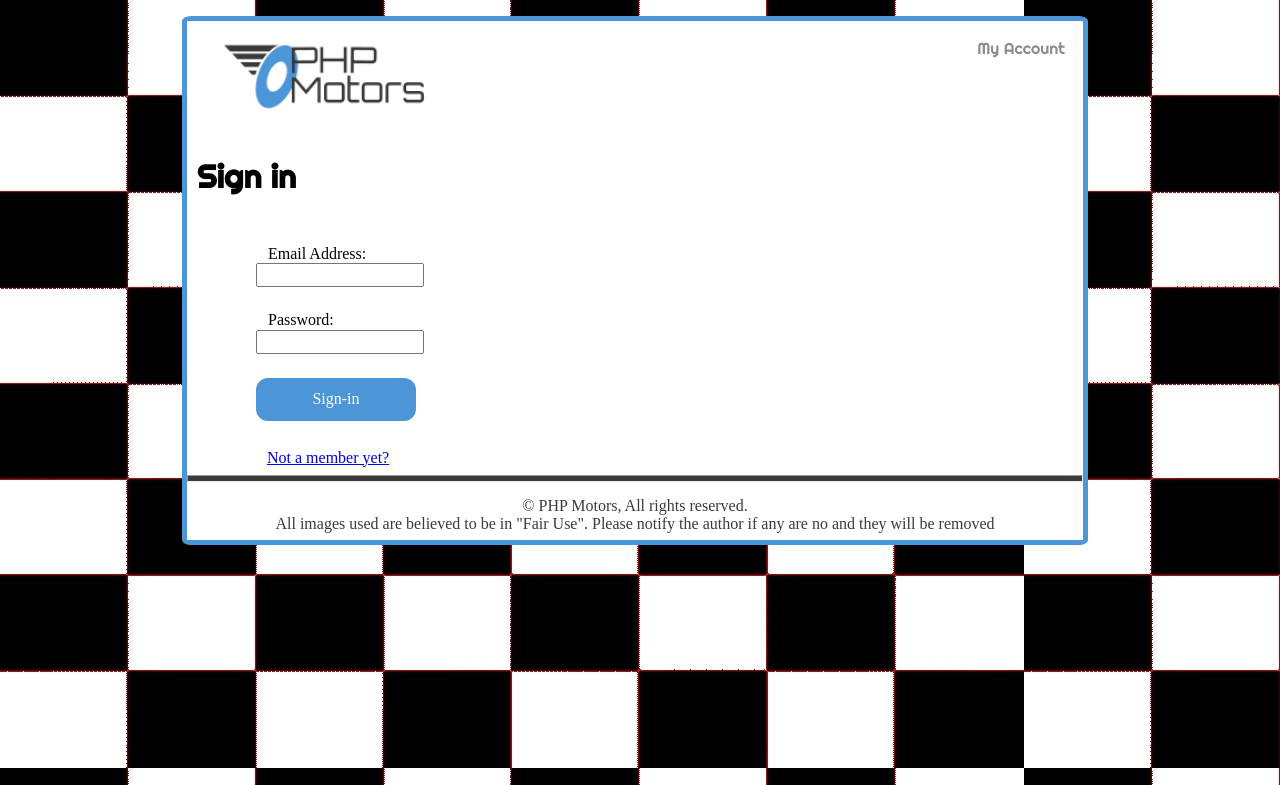
After one commit to techmike12/htdocs, a PHP site: page /view/login.php in a window 1280 px wide. The commit adds this page. Shown: the top 785 px of the page. Run offline with PHP 8.4, Linux system fonts and the light colour scheme; the template is opened without the code that fills it, so the values that code supplies are empty.

Commit message:
Enhancement 3

```diff
--- a/phpmotors/common/header.php
+++ b/phpmotors/common/header.php
@@ -1,4 +1,4 @@
 <header>
     <img id="logo" src="/phpmotors/images/site/logo.png" alt="PHP Logo">
-    <a id="account" href="#">My Account</a>
+    <a id="account" href="/phpmotors/accounts/index.php?action=login">My Account</a>
 </header>
--- a/phpmotors/css/small.css
+++ b/phpmotors/css/small.css
@@ -179,6 +179,46 @@ h2 {
     height: 5px
 }
 
+/* Login/Registration Form*/
+#login {
+    background-repeat: no-repeat;
+    padding-left: 5px;
+    display: grid;
+    grid-template-columns: 1fr 3fr;
+}
+
+#login li{
+    list-style-type: none;
+    padding: .75rem 1.5rem;
+}
+
+#login label{
+    width: 100%;
+    max-width: 10rem;
+    padding: .75rem;
+    font-size: 1rem;
+    padding-right:10px;
+}
+
+form input.submitBtn {
+    display: block;
+    border: none;
+    background-color: #4c96d7;
+    color: white;
+    border-radius: 12px;
+    padding: .75rem 1.5rem;
+    width: 100%;
+    max-width: 10em;
+}
+
+form li input{
+    max-width: 10rem;
+}
+
+#needReg{
+    margin-left: 5rem;
+}
+
 footer {
     height: 100px;
     width: 100%;
--- /dev/null
+++ b/phpmotors/view/login.php
@@ -0,0 +1,51 @@
+<!DOCTYPE html>
+<html lang="en">
+<head>
+    <meta charset="utf-8">
+    <meta name="author" content="Michael Kendall">
+    <meta name="viewport" content="width=device-width, initial-scale=1">
+    <meta name="description" content="PHP Motors">
+    <link rel="stylesheet" href="/phpmotors/css/normalize.css" media="screen">
+    <link rel="stylesheet" href="/phpmotors/css/small.css" media="screen">
+    <link rel="stylesheet" href="/phpmotors/css/medium.css" media="screen">
+    <link rel="stylesheet" href="/phpmotors/css/large.css" media="screen">
+    <link href="https://fonts.googleapis.com/css2?family=Righteous&display=swap" rel="stylesheet">
+    <title>PHP Motors</title>
+</head>
+<body id="background">
+    <div id="content">
+    <header id="page_header">
+        <?php require $_SERVER['DOCUMENT_ROOT'] . '/phpmotors/common/header.php'; ?>
+    </header>
+    <nav class="navigation">
+        <?php #require $_SERVER['DOCUMENT_ROOT'] . '/phpmotors/common/navigation.php'; ?>
+        <?php echo $navList; ?>
+    </nav>
+    <main>
+        <h1>Sign in</h1>
+    </main>
+    <form id="login" method="post">
+        <ul>
+            <li>
+                <label for="address">Email Address:</label>
+                <input type="text" id="address" name="name">
+            </li>
+            <li>
+                <label for="password">Password:</label>
+                <input type="password" id="password" name="password">
+            </li>
+            <li>
+                <input type="submit" id="register-submit" value="Sign-in" class="submitBtn">
+            </li>
+        </ul>
+    </form>
+    <a href="/phpmotors/accounts/index.php?action=register" id="needReg">Not a member yet?</a>
+    <hr id="break">
+    <footer>
+        <?php require $_SERVER['DOCUMENT_ROOT'] . '/phpmotors/common/footer.php'; ?>
+    </footer>
+    </div>
+    <script>
+    </script>
+</body>
+</html>
```
Also changed, not shown: phpmotors/accounts/index.php (+5 -4 lines), phpmotors/template.php (+5 -5 lines), phpmotors/view/registration.php (added, +58 -0 lines).
